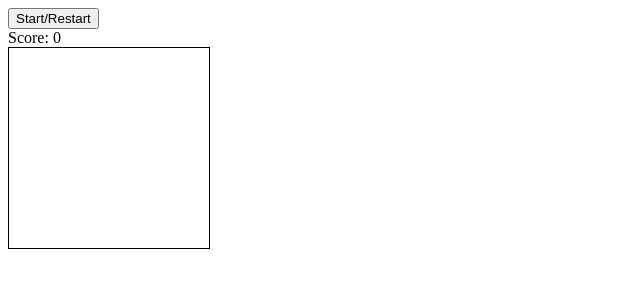
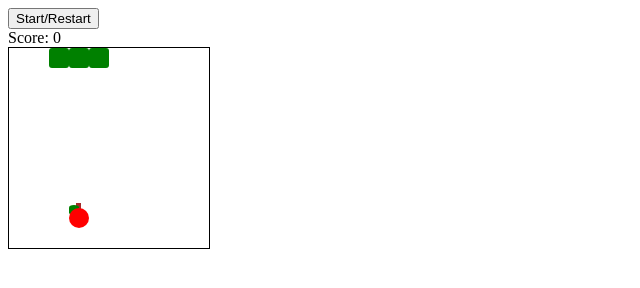
Before and after one commit to clalil/7retrogames, a plain HTML site: page snake/index.html in a window 1280 px wide. Both pictures are taken after a click on the button "Start/Restart". Shown: the whole page, without its empty margins (0-640 px from the left). Drawn offline with Linux system fonts and the light colour scheme.

Commit message:
Finish cleanup, add basic colors to apple & snake

```diff
--- a/snake/app.js
+++ b/snake/app.js
@@ -1,65 +1,94 @@
 document.addEventListener('DOMContentLoaded', () => {
-function createDivs() {
-  let container = document.getElementsByClassName("grid")[0];
-  for (let i = 0; i < 100; i++) {
-    let xtraDiv = document.createElement('div');
-    container.appendChild(xtraDiv);
-  }
-}
+  const container = document.getElementsByClassName("grid")[0];
 
-const squares = document.querySelectorAll('.grid div');
-const scoreDisplay = document.querySelector('span');
-const startBtn = document.querySelector('.start');
+  [...Array(100)].forEach((_,div) => {
+    div = document.createElement('div');
+    container.appendChild(div);
+  });
 
-const width = 10;
-let currentIndex = 0; //first div in our grid
-let appleIndex = 0 //first div in our grid
-let currentSnake = [2, 1, 0] //div in our grid being 2 (Head), 0 being the end (tail), body is all 1s
-let direction = 1; //Snake should always go one div down the array
-let score = 0;
-let speed = 0.9;
-let intervalTime = 0;
-let interval = 0;
+  const squares = document.querySelectorAll('.grid div')
+  const scoreDisplay = document.querySelector('span')
+  const startBtn = document.querySelector('.start')
 
-//to start and restart game
+  const width = 10
+  let currentIndex = 0
+  let appleIndex = 0
+  let currentSnake = [2,1,0]
+  let direction = 1
+  let score = 0
+  let speed = 0.9
+  let intervalTime = 0
+  let interval = 0
 
-function startGame() {
-  currentSnake.forEach(index => square[index].classList.remove('snake'))
+
+  function startRestart() {
+    currentSnake.forEach(index => squares[index].classList.remove('snake'))
     squares[appleIndex].classList.remove('apple')
     clearInterval(interval)
     score = 0
-  //randomApple()
+    randomApple()
     direction = 1
     scoreDisplay.innerText = score
     intervalTime = 1000
     currentSnake = [2,1,0]
     currentIndex = 0
     currentSnake.forEach(index => squares[index].classList.add('snake'))
+
     interval = setInterval(moveOutcomes, intervalTime)
   }
 
-//function that deals with ALL above outcomes of the snake
+  function moveOutcomes() {
+    if (
+      (currentSnake[0] + width >= (width * width) && direction === width ) ||
+      (currentSnake[0] % width === width -1 && direction === 1) ||
+      (currentSnake[0] % width === 0 && direction === -1) ||
+      (currentSnake[0] - width < 0 && direction === -width) ||
+      squares[currentSnake[0] + direction].classList.contains('snake')
+    ) {
+      return clearInterval(interval)
+    }
 
-//deals with snake hitting border and snake hitting self
+    const tail = currentSnake.pop()
+    squares[tail].classList.remove('snake')
+    currentSnake.unshift(currentSnake[0] + direction)
 
-//deals with snake getting apple
+    if(squares[currentSnake[0]].classList.contains('apple')) {
+      squares[currentSnake[0]].classList.remove('apple')
+      squares[tail].classList.add('snake')
+      currentSnake.push(tail)
+      randomApple()
 
-//assign functions to keycodes
-function control(e) {
-  squares[currentIndex].classList.remove('snake') //we are removing the class of snake
+      score++
+      scoreDisplay.textContent = score
+      clearInterval(interval)
+      intervalTime = intervalTime * speed
 
-  if(e.keycode === 39) {
-    direction = 1 //if we press the right btn on our keyboard the snake will go right one div
-  } else if (e.keycode === 38) {
-    direction = -width //if we press up arrow, the snake will go back ten divs, appearing to go up
+      interval = setInterval(moveOutcomes, intervalTime)
+    }
+    squares[currentSnake[0]].classList.add('snake')
+  }
+
+  function randomApple() {
+    do {
+      appleIndex = Math.floor(Math.random() * squares.length)
+    } while(squares[appleIndex].classList.contains('snake'))
+    squares[appleIndex].classList.add('apple')
+  }
+
+  function controls(e) {
+    squares[currentIndex].classList.remove('snake')
+
+    if(e.keyCode === 39) {
+      direction = 1
+    } else if (e.keyCode === 38) {
+      direction = -width
     } else if (e.keyCode === 37) {
-    direction = -1 //if we press left arrow, the snake will go left one div
+      direction = -1
     } else if (e.keyCode === 40) {
-    direction = +width // if we presss down, the snake head will instantly appear in the div ten divs from where u are now
+      direction = +width
     }
   }
 
-document.addEventListener('keyup', control)
-
-createDivs();
-});
+  document.addEventListener('keyup', controls)
+  startBtn.addEventListener('click', startRestart)
+})
--- a/snake/index.html
+++ b/snake/index.html
@@ -8,10 +8,8 @@
   <title>Snake</title>
 </head>
 <body>
-
   <button class="start">Start/Restart</button>
   <div class="score">Score: <span>0</span></div>
-  <div class="grid"></div> <!--10 x 10 grid = 100 divs-->
-
+  <div class="grid"></div>
 </body>
 </html>
--- a/snake/style.css
+++ b/snake/style.css
@@ -11,8 +11,31 @@
 	height: 20px;
 }
 .snake {
-	background-color: blue;
+	border-radius: 3px;
+	background-color: green;
 }
 .apple {
+	position: relative;
+	border-radius: 50%;
 	background-color: red;
 }
+.apple::before {
+	content: '';
+	position: absolute;
+	z-index: -1;
+	top: -5px;
+	left: 7px;
+	width: 5px;
+	height: 10px;
+	background-color: brown;
+}
+.apple::after {
+	content: '';
+	position: absolute;
+	z-index: -1;
+	top: -3px;
+	width: 10px;
+	height: 10px;
+	border-radius: 8px/4px;
+	background-color: green;
+}
```
Lines whose indentation alone changed are shown as unchanged.
